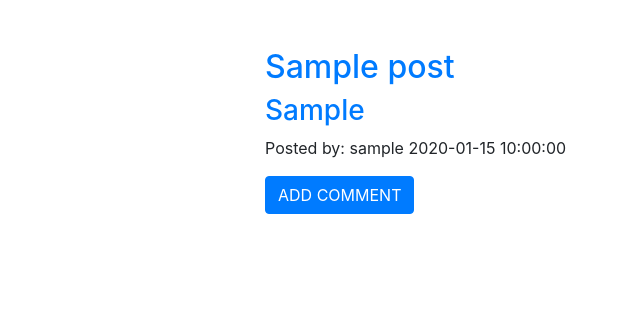
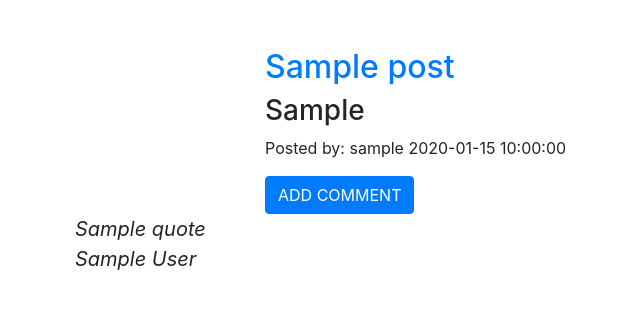
Before and after one commit to arondasamuel123/FlaskBlog, a Flask app: template app/templates/home.html in a window 1280 px wide. Shown: the part 150-459 px from the top of the page, without its empty margins (10-650 px from the left). Run offline with Flask 2, Linux system fonts and the light colour scheme; tables that the repository leaves empty hold one stand-in row (values such as "Sample post"); the template is opened without the code that fills it: values that come from a table or form of the project are taken from there, most other values are stand-ins (such as "Sample title", 1, 10 or a date in 2020); some libraries are stand-ins or nearby versions.

Commit message:
Display random quotes on home page

```diff
--- a/app/main/views.py
+++ b/app/main/views.py
@@ -5,10 +5,12 @@ from flask_login import current_user, login_required
 from .forms import PostForm, CommentForm, UpdateBlogForm
 from .. import db
 from sqlalchemy import desc
+from ..requests import get_quotes
 @main.route('/')
 def home():
     posts = Posts.query.order_by(Posts.blog_created.desc()).all()
-    return render_template('home.html', posts=posts)
+    quote = get_quotes()
+    return render_template('home.html', posts=posts, quote=quote)
 
 @main.route('/writer')
 def writer():
--- a/app/templates/home.html
+++ b/app/templates/home.html
@@ -28,10 +28,11 @@
             <h2 class="post-title">
               {{post.title}}
             </h2>
+          </a>
             <h3 class="post-subtitle">
               {{post.blog}}
             </h3>
-          </a>
+
           <p class="post-meta">Posted by:
             {{post.user.username}}</a>
             {{post.blog_created}}</p>
@@ -42,6 +43,12 @@
       </div>
     </div>
     {%endfor%}
+
+    <blockquote class="blockquote">
+
+      <i>{{quote.quote}}</i><br>
+      <i>{{quote.author}}</i>
+    </blockquote>
   </div>
 
 {%endblock%}
```
Also changed, not shown: app/requests.py (added, +12 -0 lines).
